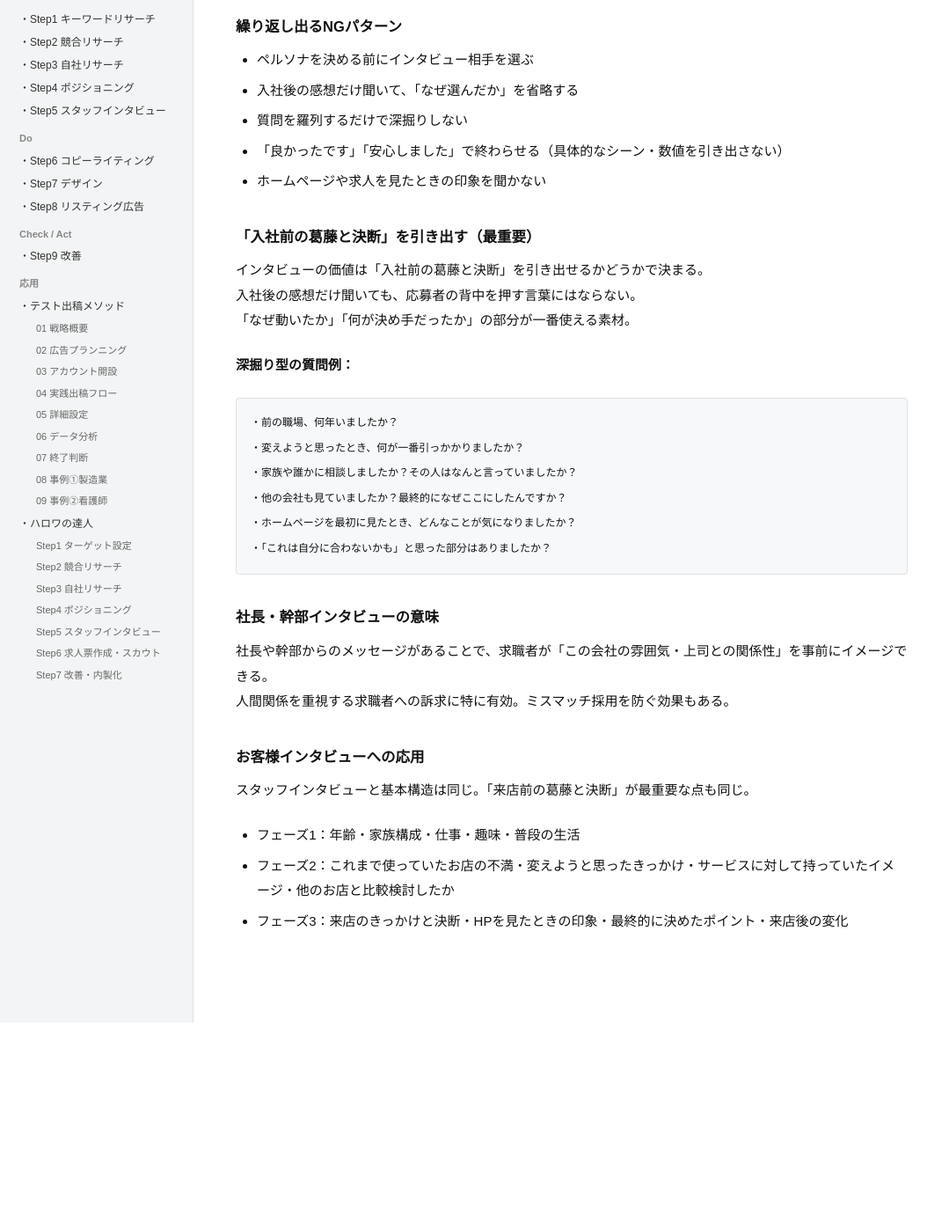
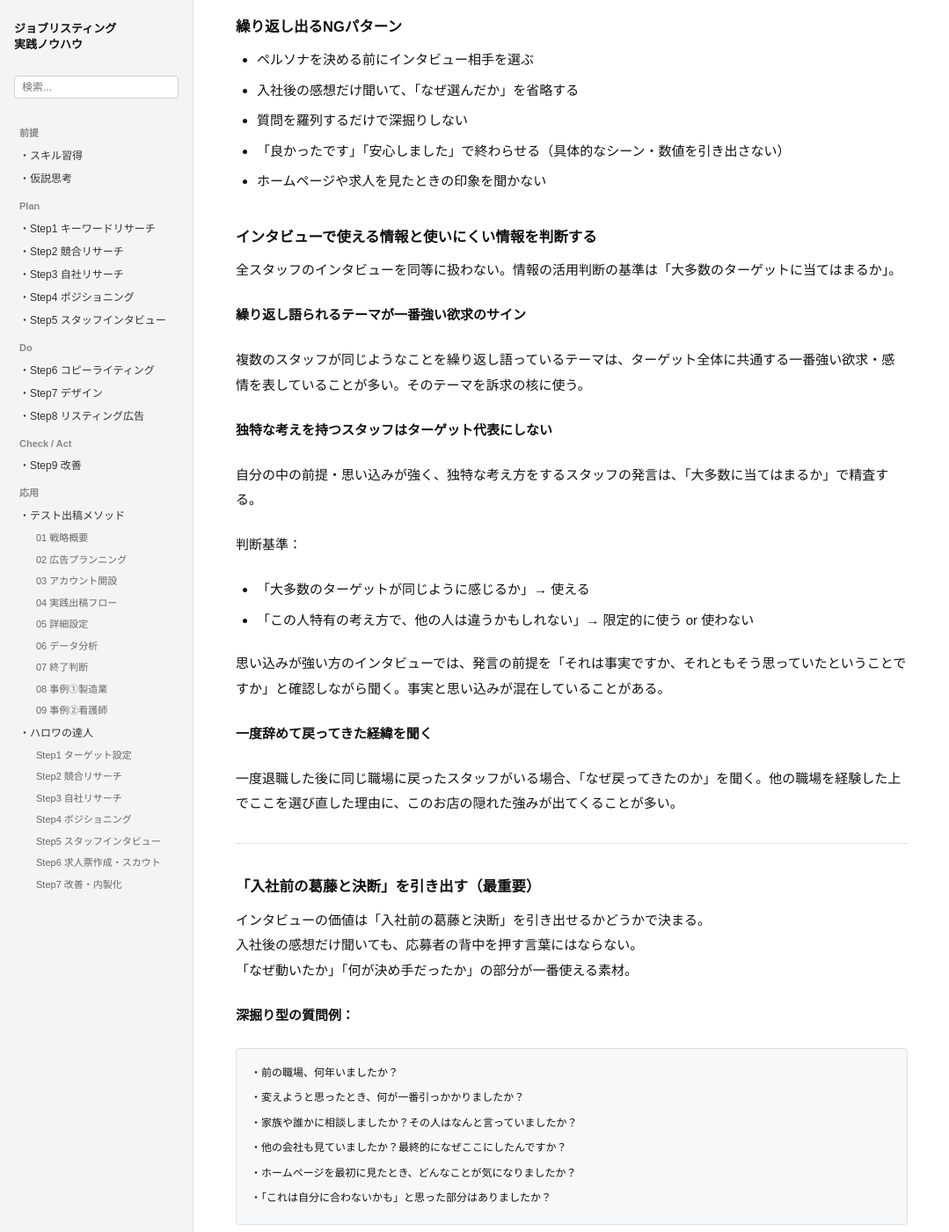
Before and after one commit to staffsolution/staffsolution-knowhow, a Jekyll site: the page built from 9ステップメソッド/スタッフインタビュー.md, in a window 1280 px wide and 1400 px high, scrolled down 5813 px. Shown: the whole window at 88% size, without its empty margins (0-1079 px from the left). Built offline with Jekyll 4.4.1, drawn with Linux system fonts in a browser that asks for light colours; comment, search, counter and statistics services are not loaded; our own code applies the rules of GitHub Pages for plain Markdown files; before the commit the page ends 6975 px from its top, so only the background shows below that; some of the changed text lies outside the part shown.

Commit message:
ノウハウ更新：スタッフインタビュー・ポジショニングに高倉案件からの知見を追記
Made-with: Cursor

```diff
--- a/9ステップメソッド/スタッフインタビュー.md
+++ b/9ステップメソッド/スタッフインタビュー.md
@@ -6,7 +6,7 @@ layout: default
 ジョブリスティング実践講座ステップ5「スタッフインタビューの課題」の進め方をベースに、
 フィードバック・事例・AIプロンプト型で肉付けしたもの。
 
-最終更新：2026年4月5日
+最終更新：2026年4月9日（使える情報の判断基準・戻ってきた理由の活用を追記）
 
 > **このファイルの使い方**
 > 読んでわかった気になっても、一人で完結させることはできない設計になっている。
@@ -203,6 +203,30 @@ layout: default
 - 「良かったです」「安心しました」で終わらせる（具体的なシーン・数値を引き出さない）
 - ホームページや求人を見たときの印象を聞かない
 
+### インタビューで使える情報と使いにくい情報を判断する {#usability}
+
+全スタッフのインタビューを同等に扱わない。情報の活用判断の基準は「大多数のターゲットに当てはまるか」。
+
+**繰り返し語られるテーマが一番強い欲求のサイン**
+
+複数のスタッフが同じようなことを繰り返し語っているテーマは、ターゲット全体に共通する一番強い欲求・感情を表していることが多い。そのテーマを訴求の核に使う。
+
+**独特な考えを持つスタッフはターゲット代表にしない**
+
+自分の中の前提・思い込みが強く、独特な考え方をするスタッフの発言は、「大多数に当てはまるか」で精査する。
+
+判断基準：
+- 「大多数のターゲットが同じように感じるか」→ 使える
+- 「この人特有の考え方で、他の人は違うかもしれない」→ 限定的に使う or 使わない
+
+思い込みが強い方のインタビューでは、発言の前提を「それは事実ですか、それともそう思っていたということですか」と確認しながら聞く。事実と思い込みが混在していることがある。
+
+**一度辞めて戻ってきた経緯を聞く**
+
+一度退職した後に同じ職場に戻ったスタッフがいる場合、「なぜ戻ってきたのか」を聞く。他の職場を経験した上でここを選び直した理由に、このお店の隠れた強みが出てくることが多い。
+
+---
+
 ### 「入社前の葛藤と決断」を引き出す（最重要） {#turning-point}
 
 インタビューの価値は「入社前の葛藤と決断」を引き出せるかどうかで決まる。
```
Also changed, not shown: 9ステップメソッド/ポジショニング.md (+24 -1 lines).
